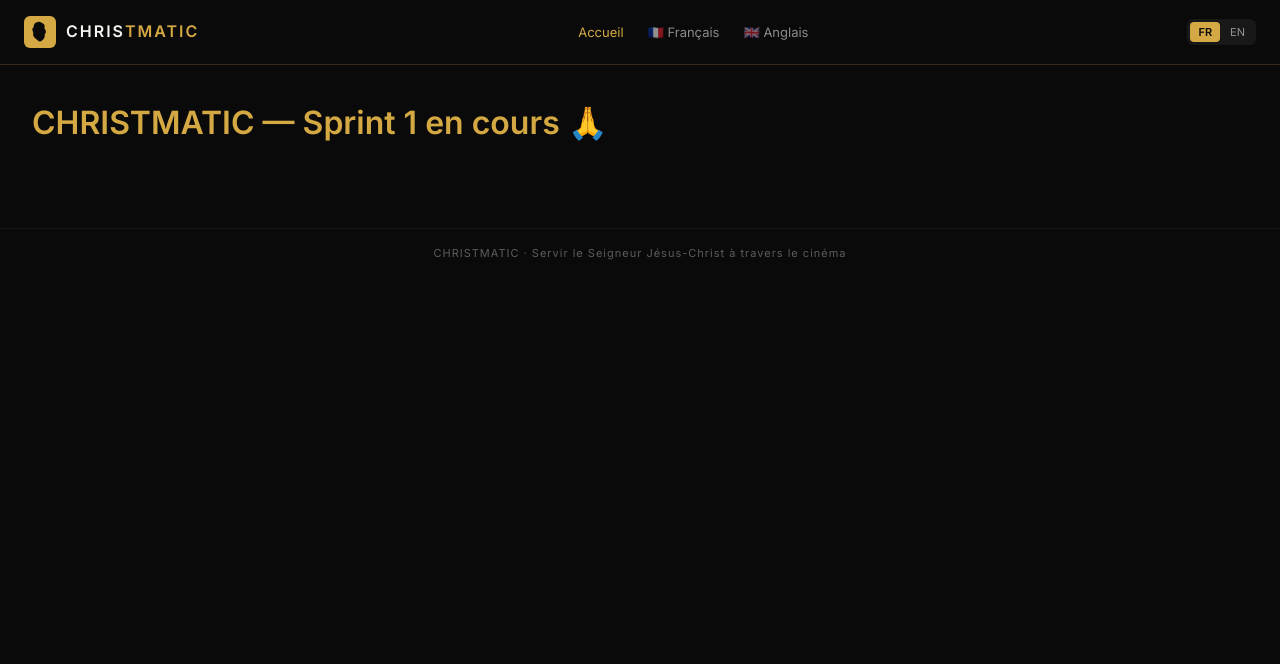
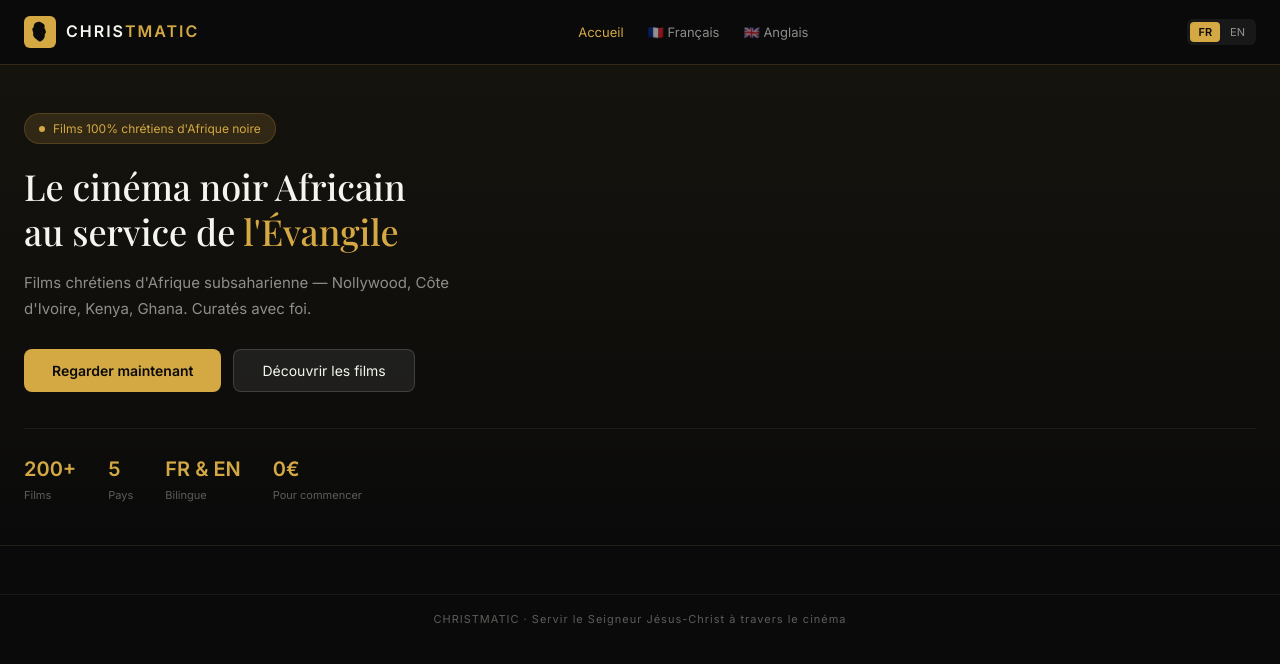
Before and after one commit to raymondgadji/christmatic, a Next.js app: page / in a window 1280 px wide. Shown: the top 664 px of the page. Built offline with nearby package versions, Linux system fonts and the light colour scheme.

Commit message:
feat: HeroBanner avec stats

```diff
--- a/app/page.tsx
+++ b/app/page.tsx
@@ -1,9 +1,9 @@
+import HeroBanner from '../components/HeroBanner'
+
 export default function Home() {
   return (
-    <main>
-      <h1 style={{ color: '#D4A843', background: '#0A0A0A', padding: '2rem' }}>
-        CHRISTMATIC — Sprint 1 en cours 🙏
-      </h1>
-    </main>
+    <>
+      <HeroBanner />
+    </>
   )
 }
--- /dev/null
+++ b/components/HeroBanner.tsx
@@ -0,0 +1,119 @@
+export default function HeroBanner() {
+  return (
+    <section style={{
+      padding: '48px 24px 40px',
+      background: 'linear-gradient(180deg, rgba(212,168,67,0.06) 0%, transparent 100%)',
+      borderBottom: '0.5px solid var(--color-border)',
+    }}>
+
+      {/* BADGE */}
+      <div style={{
+        display: 'inline-flex',
+        alignItems: 'center',
+        gap: '8px',
+        background: 'var(--color-gold-muted)',
+        border: '0.5px solid var(--color-border-gold)',
+        borderRadius: '20px',
+        padding: '5px 14px',
+        fontSize: '12px',
+        color: 'var(--color-gold)',
+        marginBottom: '20px',
+      }}>
+        <span style={{
+          width: '6px',
+          height: '6px',
+          borderRadius: '50%',
+          background: 'var(--color-gold)',
+          display: 'inline-block',
+        }}/>
+        Films 100% chrétiens d&apos;Afrique noire
+      </div>
+
+      {/* TITRE */}
+      <h1 style={{
+        fontFamily: 'var(--font-titre)',
+        fontSize: '36px',
+        fontWeight: 500,
+        lineHeight: 1.25,
+        marginBottom: '16px',
+        maxWidth: '560px',
+      }}>
+        Le cinéma noir Africain<br/>
+        au service de{' '}
+        <em style={{ fontStyle: 'normal', color: 'var(--color-gold)' }}>
+          l&apos;Évangile
+        </em>
+      </h1>
+
+      {/* SOUS-TITRE */}
+      <p style={{
+        fontSize: '15px',
+        color: 'var(--color-text-muted)',
+        lineHeight: 1.7,
+        maxWidth: '480px',
+        marginBottom: '28px',
+      }}>
+        Films chrétiens d&apos;Afrique subsaharienne — Nollywood, Côte d&apos;Ivoire,
+        Kenya, Ghana. Curatés avec foi.
+      </p>
+
+      {/* BOUTONS */}
+      <div style={{ display: 'flex', gap: '12px', flexWrap: 'wrap' }}>
+        <button style={{
+          background: 'var(--color-gold)',
+          color: '#0A0A0A',
+          border: 'none',
+          borderRadius: '8px',
+          padding: '12px 28px',
+          fontSize: '14px',
+          fontWeight: 600,
+          fontFamily: 'var(--font-corps)',
+        }}>
+          Regarder maintenant
+        </button>
+        <button style={{
+          background: 'rgba(255,255,255,0.07)',
+          color: 'var(--color-text-primary)',
+          border: '0.5px solid rgba(255,255,255,0.15)',
+          borderRadius: '8px',
+          padding: '12px 28px',
+          fontSize: '14px',
+          fontFamily: 'var(--font-corps)',
+        }}>
+          Découvrir les films
+        </button>
+      </div>
+
+      {/* STATS */}
+      <div style={{
+        display: 'flex',
+        gap: '32px',
+        marginTop: '36px',
+        paddingTop: '24px',
+        borderTop: '0.5px solid var(--color-border)',
+        flexWrap: 'wrap',
+      }}>
+        {[
+          { num: '200+', label: 'Films' },
+          { num: '5', label: 'Pays' },
+          { num: 'FR & EN', label: 'Bilingue' },
+          { num: '0€', label: 'Pour commencer' },
+        ].map((stat) => (
+          <div key={stat.label}>
+            <div style={{
+              fontSize: '20px',
+              fontWeight: 600,
+              color: 'var(--color-gold)',
+            }}>{stat.num}</div>
+            <div style={{
+              fontSize: '11px',
+              color: 'var(--color-text-hint)',
+              marginTop: '2px',
+            }}>{stat.label}</div>
+          </div>
+        ))}
+      </div>
+
+    </section>
+  )
+}
```
Also changed, not shown: 1 other file (tests, documents, lock files or other folders).
